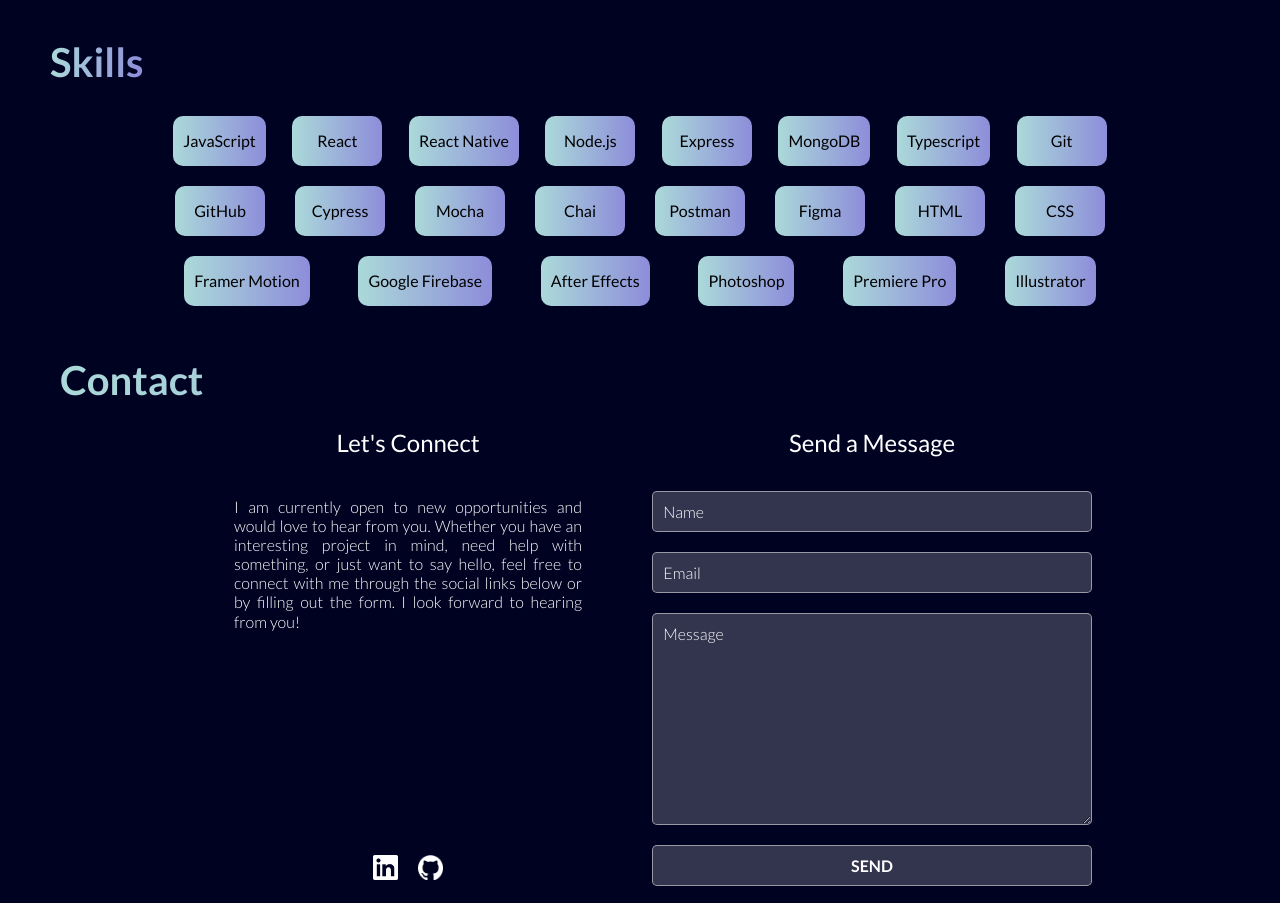
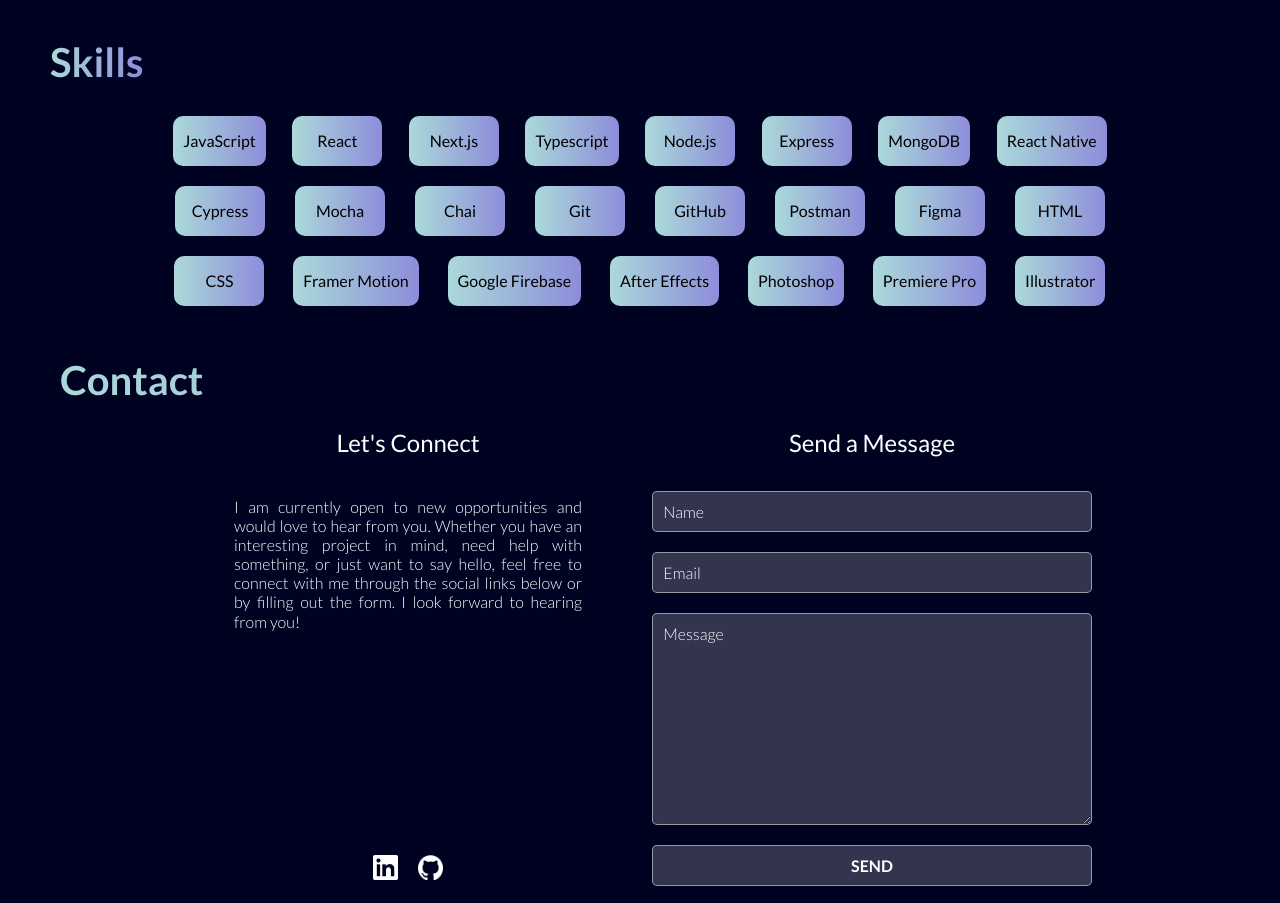
Before and after one commit to camjohnson-code/portfolio-website, a React (Create React App) app: page / in a window 1280 px wide. Shown: the part 1418-2321 px from the top of the page. Built offline with nearby package versions, Linux system fonts and the light colour scheme.

Commit message:
Update skills

```diff
--- a/src/Components/Skills/Skills.js
+++ b/src/Components/Skills/Skills.js
@@ -23,16 +23,17 @@
   const skills = [
     'JavaScript',
     'React',
-    'React Native',
+    'Next.js',
+    'Typescript',
     'Node.js',
     'Express',
     'MongoDB',
-    'Typescript',
-    'Git',
-    'GitHub',
+    'React Native',
     'Cypress',
     'Mocha',
     'Chai',
+    'Git',
+    'GitHub',
     'Postman',
     'Figma',
     'HTML',
```
